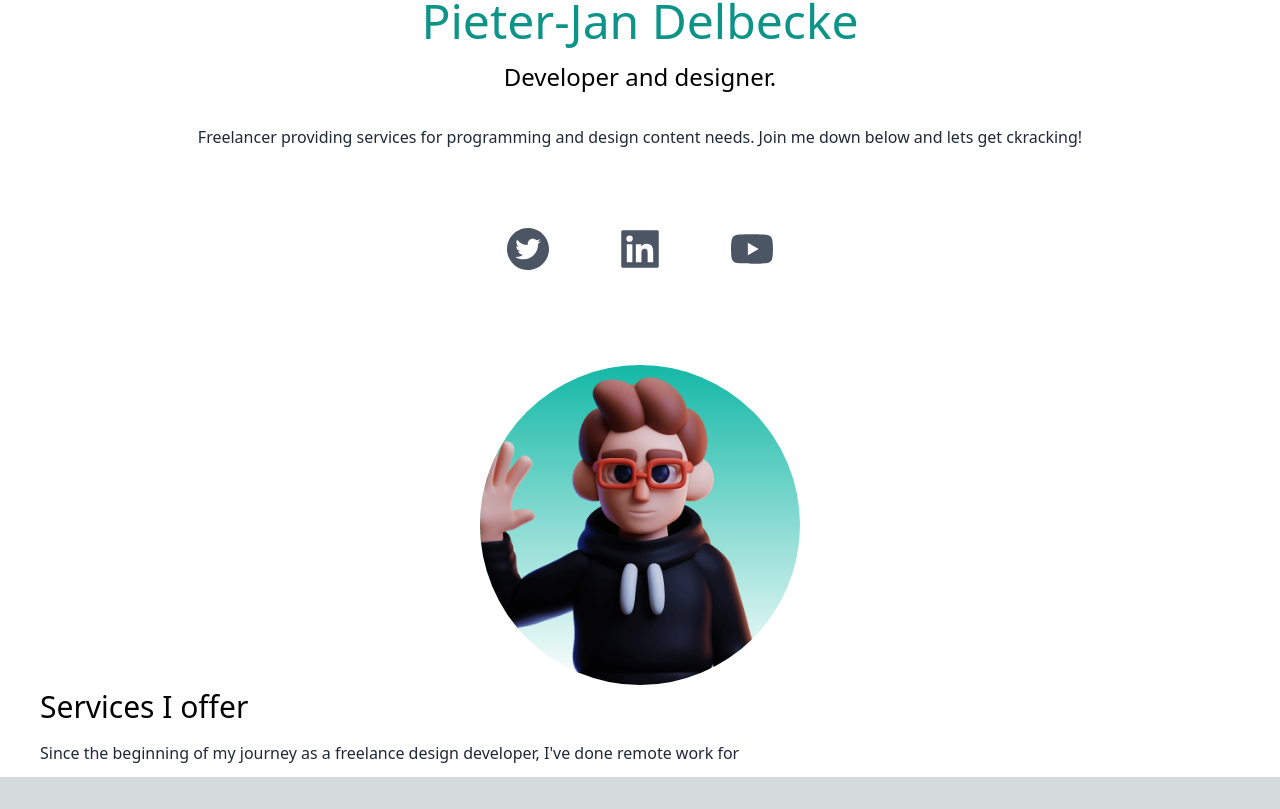
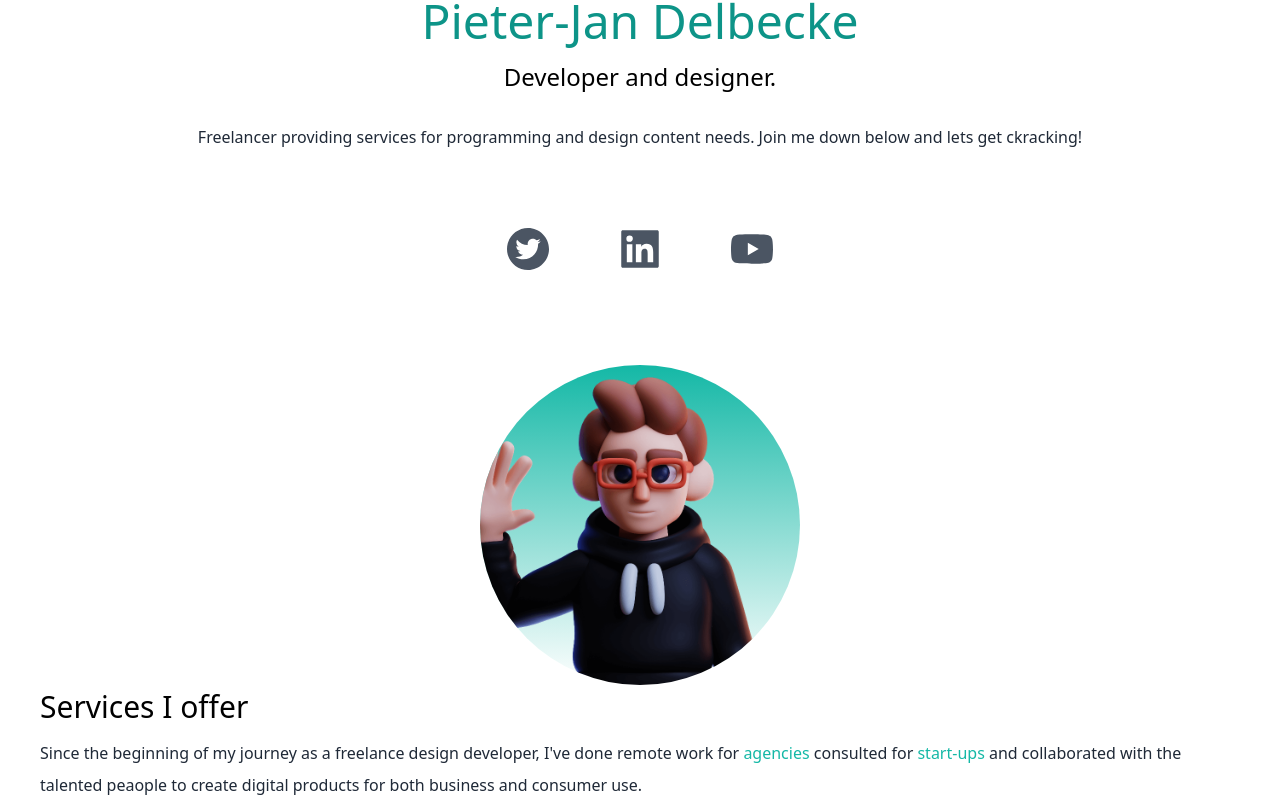
Before and after one commit to PieterJanDelbecke/portfolio-nextjs, a Next.js app: page / in a window 1280 px wide. Shown: the part 207-1016 px from the top of the page. Before the commit the page ends 984 px from the top, so only its background shows below. Built offline with nearby package versions, Linux system fonts and the light colour scheme.

Commit message:
setup section

```diff
--- a/src/pages/index.js
+++ b/src/pages/index.js
@@ -59,6 +59,10 @@ export default function Home() {
             <p className="text-md py-2 leading-8 text-gray-800">
               Since the beginning of my journey as a freelance design developer,
               I've done remote work for
+              <span className="text-teal-500"> agencies </span> consulted for
+              <span className="text-teal-500"> start-ups </span> and
+              collaborated with the talented peaople to create digital products
+              for both business and consumer use.
             </p>
           </div>
         </section>
```
